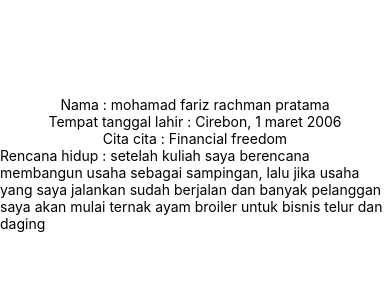
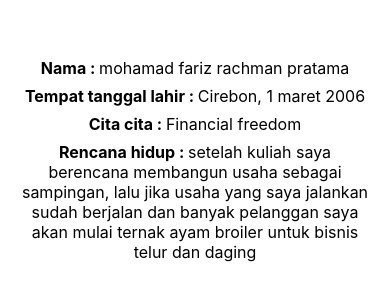
Before and after one commit to frz-indd/Materi_kuliah_semester_5, a React Native app in the folder ptmn2/: screen / in a window 390 px wide. Shown: the part 258-558 px from the top of the page. Built offline with nearby package versions, Linux system fonts and the light colour scheme.

Commit message:
Adjust bold labels in App

```diff
--- a/ptmn2/App.js
+++ b/ptmn2/App.js
@@ -4,13 +4,11 @@ import { StyleSheet, Text, View } from 'react-native';
 export default function App() {
   return (
     <View style={styles.container}>
-      <Text>Nama : mohamad fariz rachman pratama</Text>
-      <Text>Tempat tanggal lahir : Cirebon, 1 maret 2006</Text>
-      <Text>Cita cita : Financial freedom</Text>
-      <Text>
-        Rencana hidup : setelah kuliah saya berencana membangun usaha sebagai sampingan,
-        lalu jika usaha yang saya jalankan sudah berjalan dan banyak pelanggan saya akan mulai
-        ternak ayam broiler untuk bisnis telur dan daging
+      <Text style={styles.label}>Nama : <Text style={styles.value}>mohamad fariz rachman pratama</Text></Text>
+      <Text style={styles.label}>Tempat tanggal lahir : <Text style={styles.value}>Cirebon, 1 maret 2006</Text></Text>
+      <Text style={styles.label}>Cita cita : <Text style={styles.value}>Financial freedom</Text></Text>
+      <Text style={styles.label}>
+        Rencana hidup : <Text style={styles.value}>setelah kuliah saya berencana membangun usaha sebagai sampingan, lalu jika usaha yang saya jalankan sudah berjalan dan banyak pelanggan saya akan mulai ternak ayam broiler untuk bisnis telur dan daging</Text>
       </Text>
 
       <StatusBar style="auto" />
@@ -24,5 +22,15 @@ const styles = StyleSheet.create({
     backgroundColor: '#fff',
     alignItems: 'center',
     justifyContent: 'center',
+    padding: 20,
+  },
+  label: {
+    fontWeight: 'bold',
+    fontSize: 16,
+    marginBottom: 8,
+    textAlign: 'center',
+  },
+  value: {
+    fontWeight: 'normal',
   },
 });
```
